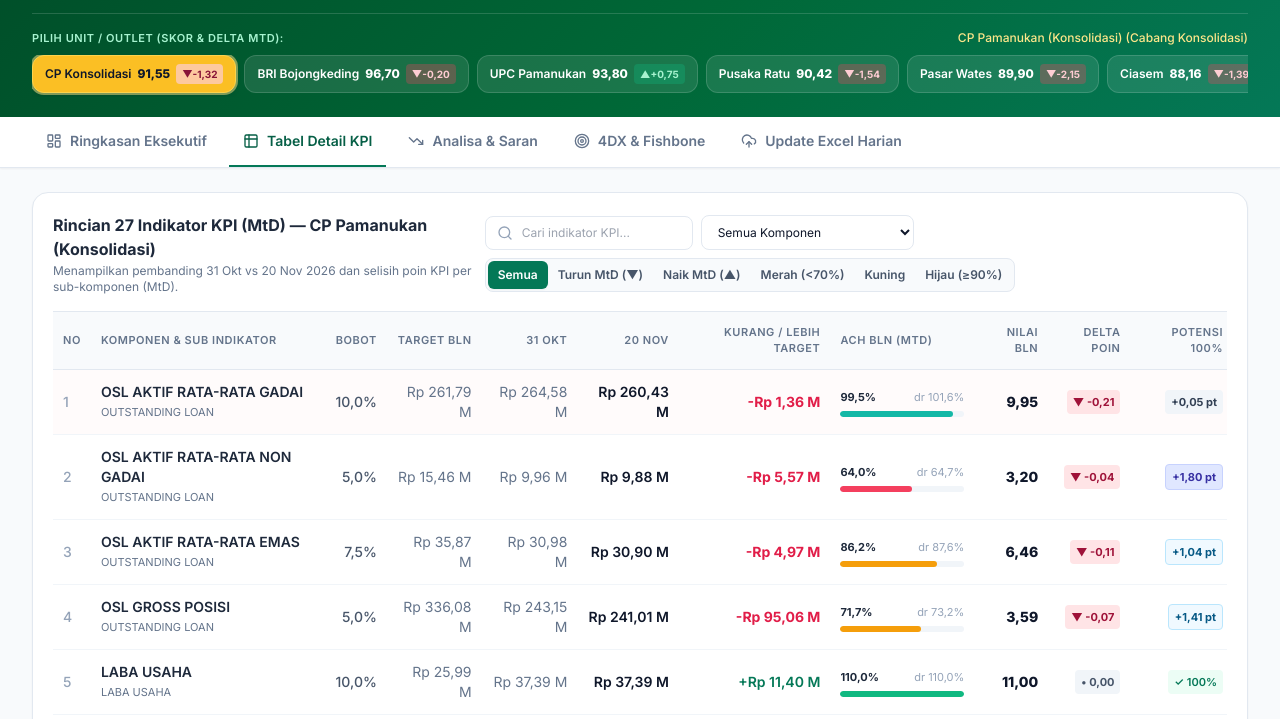
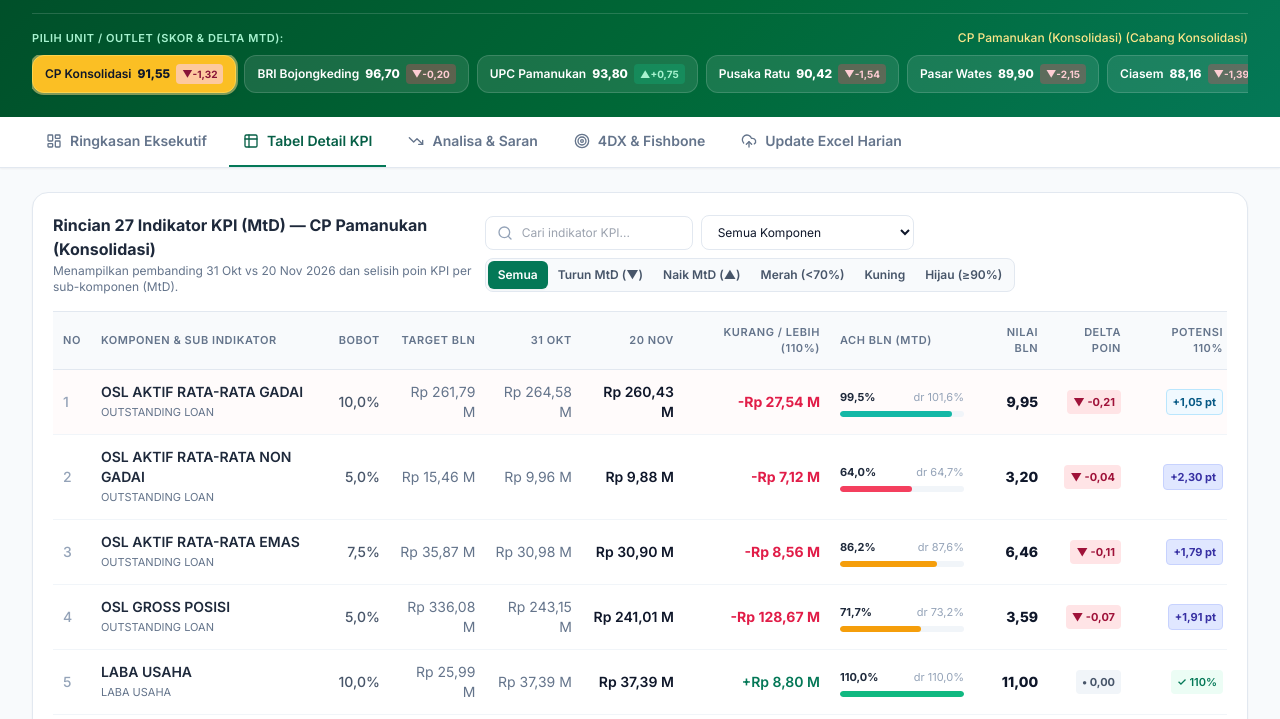
Before and after one commit to monevku-bot/kpipamanukan, a plain HTML site: page index.html in a window 1280 px wide. Both pictures are taken after a click on the button "Tabel Detail KPI". Shown: the part 81-800 px from the top of the page. Drawn offline with nearby package versions, Linux system fonts and the light colour scheme.

Commit message:
Add files via upload

```diff
--- a/index.html
+++ b/index.html
@@ -179,7 +179,7 @@
                 <th class="py-3 px-4 font-semibold text-right">OSL Gross</th>
                 <th class="py-3 px-4 font-semibold text-right">CIR</th>
                 <th class="py-3 px-4 font-semibold text-right">Stretch</th>
-                <th class="py-3 px-4 font-semibold text-right" title="Total potensi penambahan poin jika seluruh KPI di bawah 100% mencapai target 100%">Potensi 100%</th>
+                <th class="py-3 px-4 font-semibold text-right" title="Total potensi penambahan poin jika seluruh KPI di bawah 110% mencapai batas maksimal 110%">Potensi 110%</th>
                 <th class="py-3 px-4 font-semibold text-center">Zona Merah</th>
               </tr>
             </thead>
@@ -226,11 +226,11 @@
                 <th class="py-3 px-2.5 font-semibold text-right" id="th-target">Target</th>
                 <th id="th-tbl-prev" class="py-3 px-2.5 font-semibold text-right">31 Okt</th>
                 <th class="py-3 px-2.5 font-semibold text-right">20 Nov</th>
-                <th class="py-3 px-2.5 font-semibold text-right">Kurang / Lebih Target</th>
+                <th class="py-3 px-2.5 font-semibold text-right" title="Selisih realisasi terhadap batas 110% target (Normal: Target × 110%; NPL/LAR: Target ÷ 110%)">Kurang / Lebih (110%)</th>
                 <th class="py-3 px-2.5 font-semibold w-36" id="th-ach">Ach (MtD)</th>
                 <th class="py-3 px-2.5 font-semibold text-right" id="th-nilai">Nilai KPI</th>
                 <th class="py-3 px-2.5 font-semibold text-right">Delta Poin</th>
-                <th class="py-3 px-2.5 font-semibold text-right" title="Potensi tambahan poin KPI jika realisasi mencapai target 100%">Potensi 100%</th>
+                <th class="py-3 px-2.5 font-semibold text-right" title="Potensi tambahan poin KPI jika realisasi mencapai batas maksimal 110%">Potensi 110%</th>
               </tr>
             </thead>
             <tbody id="kpi-table-body" class="divide-y divide-slate-100 text-xs sm:text-sm"></tbody>
@@ -445,16 +445,18 @@
         return '<span class="text-slate-300">—</span>';
       }
       if (REVERSE_SUBS.has(sub)) {
-        const excess = realisasi - target;
+        const target110 = target / 1.1;
+        const excess = realisasi - target110;
         if (excess > 0.0001) {
-          return `<span title="Melebihi batas target sebesar ${fmtNum(excess, 2)}%" class="inline-flex items-center px-1.5 py-0.5 rounded text-[11px] font-bold bg-rose-50 text-rose-700 border border-rose-200">Over +${fmtNum(excess, 2)}%</span>`;
+          return `<span title="Batas 110% = ${fmtNum(target110, 2)}% • Melebihi batas sebesar ${fmtNum(excess, 2)}%" class="inline-flex items-center px-1.5 py-0.5 rounded text-[11px] font-bold bg-rose-50 text-rose-700 border border-rose-200">Over +${fmtNum(excess, 2)}%</span>`;
         }
-        return `<span title="Lebih baik ${fmtNum(Math.abs(excess), 2)}% di bawah batas target" class="inline-flex items-center px-1.5 py-0.5 rounded text-[11px] font-semibold bg-emerald-50 text-emerald-700">Aman -${fmtNum(Math.abs(excess), 2)}%</span>`;
+        return `<span title="Batas 110% = ${fmtNum(target110, 2)}% • Lebih baik ${fmtNum(Math.abs(excess), 2)}% di bawah batas 110%" class="inline-flex items-center px-1.5 py-0.5 rounded text-[11px] font-semibold bg-emerald-50 text-emerald-700">Aman -${fmtNum(Math.abs(excess), 2)}%</span>`;
       }
-      const gap = realisasi - target;
+      const target110 = target * 1.1;
+      const gap = realisasi - target110;
       const exactTitle = CURRENCY_SUBS.has(sub)
-        ? `Selisih eksak: ${gap >= 0 ? '+' : '-'}Rp ${fmtNum(Math.abs(gap), 0)}`
-        : `Selisih eksak: ${gap >= 0 ? '+' : '-'}${fmtNum(Math.abs(gap), GRAM_SUBS.has(sub) ? 2 : 0)}`;
+        ? `Target 110%: Rp ${fmtNum(target110, 0)} • Selisih: ${gap >= 0 ? '+' : '-'}Rp ${fmtNum(Math.abs(gap), 0)}`
+        : `Target 110%: ${fmtNum(target110, GRAM_SUBS.has(sub) ? 2 : 0)} • Selisih: ${gap >= 0 ? '+' : '-'}${fmtNum(Math.abs(gap), GRAM_SUBS.has(sub) ? 2 : 0)}`;
       if (gap < -0.0001) {
         return `<span title="${exactTitle}" class="font-bold text-rose-600">-${fmtValueBySub(sub, Math.abs(gap))}</span>`;
       }
@@ -514,27 +516,29 @@
       if (isDtD()) return state.period === 'bln' ? v.dtd_nilai_bln : v.dtd_nilai_thn;
       return state.period === 'bln' ? v.prev_nilai_bln : v.prev_nilai_thn;
     }
-    function getRowPotensi100(r) {
+    function getRowPotensi110(r) {
       if (r.bobot === null || r.bobot === undefined || r.bobot <= 0) return null;
       const nilai = state.period === 'bln' ? r.nilai_bln : r.nilai_thn;
       if (nilai === null || nilai === undefined || isNaN(nilai)) return null;
-      const gap = r.bobot - nilai;
+      const maxNilai = r.bobot * 1.1;
+      const gap = maxNilai - nilai;
       return gap > 0.004 ? Number(gap.toFixed(2)) : 0;
     }
-    function getUnitPotensi100(u) {
-      return Number(u.rows.reduce((acc, r) => acc + (getRowPotensi100(r) || 0), 0).toFixed(2));
+    function getUnitPotensi110(u) {
+      return Number(u.rows.reduce((acc, r) => acc + (getRowPotensi110(r) || 0), 0).toFixed(2));
     }
     function potensiBadgeHtml(pot, bobot, nilai) {
       if (pot === null) return '<span class="text-slate-300">—</span>';
+      const maxNilai = bobot * 1.1;
       if (pot <= 0.004) {
-        return `<span title="Sudah mencapai target ≥100% (${fmtNum(nilai, 2)} / ${fmtNum(bobot, 2)} pt)" class="inline-flex items-center px-1.5 py-0.5 rounded text-[11px] font-semibold bg-emerald-50 text-emerald-700">✓ 100%</span>`;
+        return `<span title="Sudah mencapai batas ≥110% (${fmtNum(nilai, 2)} / ${fmtNum(maxNilai, 2)} pt)" class="inline-flex items-center px-1.5 py-0.5 rounded text-[11px] font-semibold bg-emerald-50 text-emerald-700">✓ 110%</span>`;
       }
       const cls = pot >= 1.5
         ? 'bg-indigo-100 text-indigo-800 border border-indigo-200'
         : pot >= 0.5
         ? 'bg-sky-50 text-sky-800 border border-sky-200'
         : 'bg-slate-100 text-slate-700';
-      return `<span title="Jika target tercapai 100% (${fmtNum(bobot, 2)} pt vs saat ini ${fmtNum(nilai, 2)} pt)" class="inline-flex items-center px-1.5 py-0.5 rounded text-[11px] font-bold ${cls}">+${fmtNum(pot, 2)} pt</span>`;
+      return `<span title="Selisih kurang menuju 110% (${fmtNum(maxNilai, 2)} pt vs saat ini ${fmtNum(nilai, 2)} pt)" class="inline-flex items-center px-1.5 py-0.5 rounded text-[11px] font-bold ${cls}">+${fmtNum(pot, 2)} pt</span>`;
     }
     function getActiveUnit() { return state.units.find(u => u.id === state.activeUnitId) || state.units[0]; }
 
@@ -857,7 +861,7 @@
       tbody.innerHTML = outlets.map((u, idx) => {
         const isSelected = u.id === state.activeUnitId;
         const redCount = u.rows.filter(r => r.bobot > 0 && (isBln ? r.ach_bln : r.ach_thn) !== null && (isBln ? r.ach_bln : r.ach_thn) < 70).length;
-        const unitPot = getUnitPotensi100(u);
+        const unitPot = getUnitPotensi110(u);
         const rankBadge = idx === 0
           ? 'bg-amber-100 text-amber-800 border border-amber-300'
           : idx === 1 ? 'bg-slate-200 text-slate-800' : idx === 2 ? 'bg-orange-100 text-orange-800' : 'bg-slate-100 text-slate-600';
@@ -942,7 +946,7 @@
           const prevAch = getRowPrevAch(r);
           const nilai = isBln ? r.nilai_bln : r.nilai_thn;
           const dNilai = getRowDeltaNilai(r);
-          const pot100 = getRowPotensi100(r);
+          const pot110 = getRowPotensi110(r);
           const hasWeight = r.bobot !== null && r.bobot > 0;
           const st = hasWeight ? getStatusInfo(ach) : getStatusInfo(null);
           const barW = ach !== null ? Math.min(Math.max(ach, 0), 110) / 110 * 100 : 0;
@@ -972,7 +976,7 @@
               </td>
               <td class="py-3 px-2.5 text-right font-extrabold text-slate-900">${nilai !== null ? fmtNum(nilai, 2) : '—'}</td>
               <td class="py-3 px-2.5 text-right">${hasWeight ? deltaBadgeHtml(dNilai) : '<span class="text-slate-300">—</span>'}</td>
-              <td class="py-3 px-2.5 text-right whitespace-nowrap">${potensiBadgeHtml(pot100, r.bobot, nilai)}</td>
+              <td class="py-3 px-2.5 text-right whitespace-nowrap">${potensiBadgeHtml(pot110, r.bobot, nilai)}</td>
             </tr>
           `;
         }).join('');
@@ -981,15 +985,16 @@
       const sumBobot = filtered.reduce((acc, r) => acc + (r.bobot || 0), 0);
       const sumNilai = filtered.reduce((acc, r) => acc + ((isBln ? r.nilai_bln : r.nilai_thn) || 0), 0);
       const sumDelta = filtered.reduce((acc, r) => acc + (getRowDeltaNilai(r) || 0), 0);
-      const sumPot = filtered.reduce((acc, r) => acc + (getRowPotensi100(r) || 0), 0);
+      const sumPot = filtered.reduce((acc, r) => acc + (getRowPotensi110(r) || 0), 0);
+      const projScore = sumNilai + sumPot;
       document.getElementById('kpi-table-foot').innerHTML = `
         <tr>
           <td colspan="2" class="py-3.5 px-2.5">TOTAL (${filtered.length} Indikator)</td>
           <td class="py-3.5 px-2.5 text-right">${fmtNum(sumBobot, 1)}%</td>
-          <td colspan="5" class="py-3.5 px-2.5 text-right text-xs font-medium text-emerald-800">Akumulasi Skor, Delta ${getModeLabel()} &amp; Potensi 100%</td>
+          <td colspan="5" class="py-3.5 px-2.5 text-right text-xs font-medium text-emerald-800">Akumulasi Skor, Delta ${getModeLabel()} &amp; Potensi 110%</td>
           <td class="py-3.5 px-2.5 text-right text-base text-emerald-900">${fmtNum(sumNilai, 2)}</td>
           <td class="py-3.5 px-2.5 text-right">${deltaBadgeHtml(sumDelta)}</td>
-          <td class="py-3.5 px-2.5 text-right whitespace-nowrap"><span class="inline-flex items-center px-2 py-0.5 rounded-md text-xs font-extrabold bg-indigo-100 text-indigo-900 border border-indigo-200">+${fmtNum(sumPot, 2)} pt</span></td>
+          <td class="py-3.5 px-2.5 text-right whitespace-nowrap"><span title="Proyeksi skor maksimal jika semua indikator mencapai 110%: ${fmtNum(projScore, 2)}" class="inline-flex items-center px-2 py-0.5 rounded-md text-xs font-extrabold bg-indigo-100 text-indigo-900 border border-indigo-200">+${fmtNum(sumPot, 2)} pt</span></td>
         </tr>
       `;
     }
```
